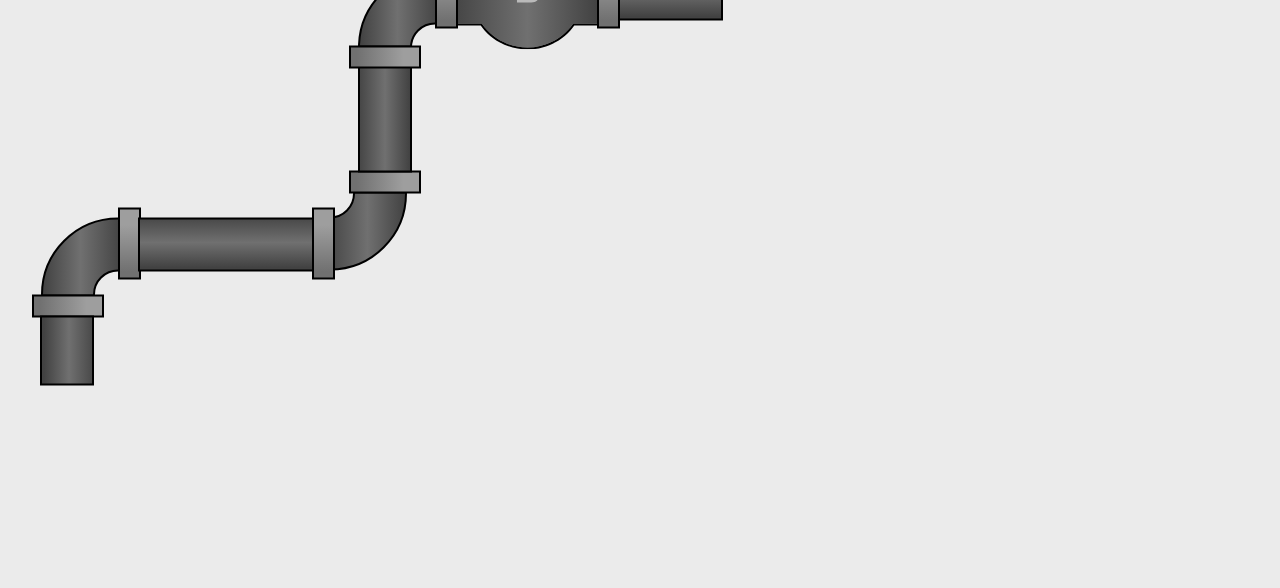
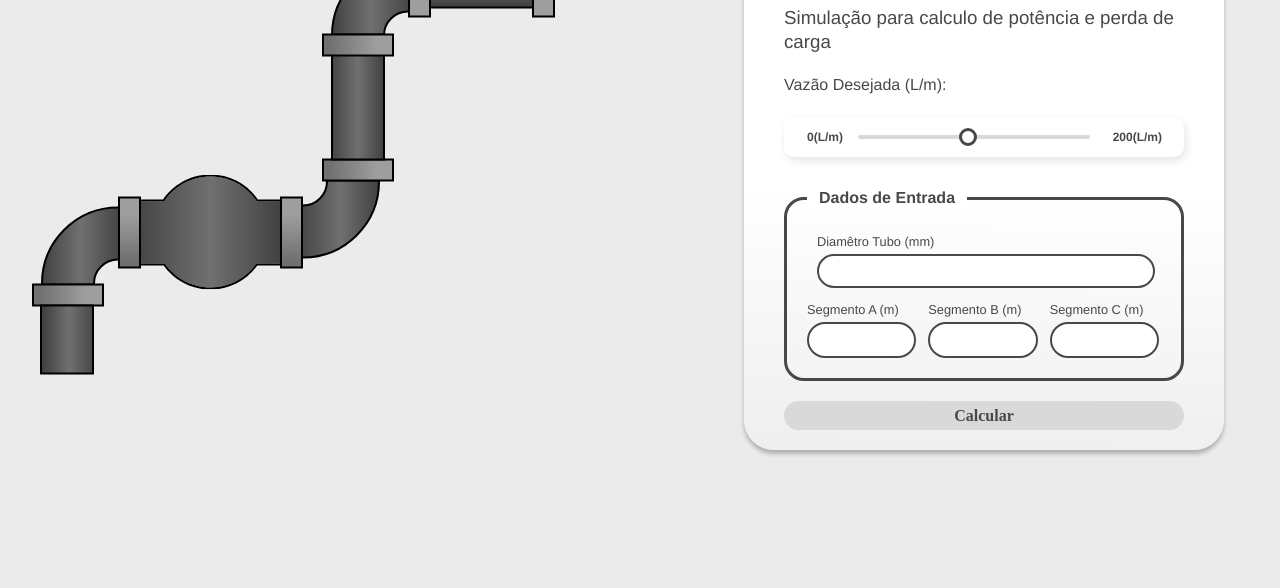
Before and after one commit to LuisMatheus-dev/SimuladorPrensa, a website built with Vite: page prensasim/bomba.html in a window 1280 px wide. Shown: the part 212-800 px from the top of the page. Built offline with nearby package versions, Linux system fonts and the light colour scheme.

Commit message:
:rocket: Projeto Visualmente Finalizado

```diff
--- a/prensasim/bomba.html
+++ b/prensasim/bomba.html
@@ -12,143 +12,180 @@
 <body>
 	<div id="app">
 		<a class="button voltar" href="index.html">Voltar ao Menu</a>
-		<svg class="bomba" width="691" height="451" viewBox="0 0 691 451" fill="none"
-			xmlns="http://www.w3.org/2000/svg">
+		<div class="container" id="bomba-controls">
+			<div class="header">
+				<h1>bombasim</h1>
+				<h3>Simulação para calculo de potência e perda de carga</h3>
+			</div>
+
+			<label for="fname">Vazão Desejada (L/m): </label>
+			<div class="range">
+				<div class="sliderValue">
+					<span>100</span>
+				</div>
+				<div class="field">
+					<div class="value left">
+						0(L/m)</div>
+					<input type="range" min="10" max="200" value="100" steps="1">
+					<div class="value right">
+						200(L/m)</div>
+				</div>
+			</div>
+			<div class="input-group">
+				<h3 class="title-form">Dados de Entrada</h3>
+
+				<div class="input-container">
+					<label class="small-input" for="diametro">Diamêtro Tubo (mm)</label>
+					<input class="small-input" id="diametro" type="number" name="name">
+				</div>
+
+				<div class="inline-inputs">
+
+					<div class="input-container">
+						<label class="small-input" for="segmento-a">Segmento A (m)</label>
+						<input class="small-input" id="segmento-a" type="number" name="name">
+					</div>
+
+					<div class="input-container">
+						<label class="small-input" for="segmento-b">Segmento B (m)</label>
+						<input class="small-input" id="segmento-b" type="number" name="name">
+					</div>
+
+					<div class="input-container">
+						<label class="small-input" for="segmento-c">Segmento C (m)</label>
+						<input class="small-input" id="segmento-c" type="number" name="name">
+					</div>
+
+				</div>
+			</div>
+
+			<button class="btn-calcular-bomba">Calcular</button>
+		</div>
+		<svg class="bomba" g width="523" height="429" viewBox="0 0 523 429" fill="none" xmlns="http://www.w3.org/2000/svg">
 			<path
-				d="M297 334C297 334.552 297.448 335 298 335C339.974 335 374 300.974 374 259C374 258.448 373.552 258 373 258H323C322.448 258 322 258.448 322 259C322 272.255 311.255 283 298 283C297.448 283 297 283.448 297 284V334Z"
+				d="M347 236C347 235.448 346.552 235 346 235H296C295.448 235 295 235.448 295 236C295 249.255 284.255 260 271 260C270.448 260 270 260.448 270 261V311C270 311.552 270.448 312 271 312C312.974 312 347 277.974 347 236Z"
 				fill="url(#paint0_linear_136_3)" stroke="black" stroke-width="2" stroke-linecap="square"
 				stroke-linejoin="round" />
 			<path
-				d="M86.9998 285C86.9998 284.448 86.5521 284 85.9998 284C44.0262 284 10 318.026 10 360C10 360.552 10.4477 361 11 361L60.9998 361C61.5521 361 61.9998 360.552 61.9998 360C61.9998 346.745 72.7449 336 85.9998 336C86.5521 336 86.9998 335.552 86.9998 335L86.9998 285Z"
+				d="M9.99997 338C9.99997 338.552 10.4477 339 11 339L60.9998 339C61.5521 339 61.9998 338.552 61.9998 338C61.9998 324.745 72.7449 314 85.9998 314C86.552 314 86.9998 313.552 86.9998 313L86.9997 263C86.9997 262.448 86.552 262 85.9997 262C44.0261 262 9.99997 296.026 9.99997 338Z"
 				fill="url(#paint1_linear_136_3)" stroke="black" stroke-width="2" stroke-linecap="square"
 				stroke-linejoin="round" />
 			<path
-				d="M404 38C404 37.4477 403.552 37 403 37C361.026 37 327 71.0264 327 113C327 113.552 327.448 114 328 114L378 114C378.552 114 379 113.552 379 113C379 99.7452 389.745 89 403 89C403.552 89 404 88.5523 404 88L404 38Z"
+				d="M300 90C300 90.5523 300.448 91 301 91L351 91C351.552 91 352 90.5523 352 90C352 76.7452 362.745 66 376 66C376.552 66 377 65.5523 377 65L377 15C377 14.4477 376.552 14 376 14C334.026 14 300 48.0264 300 90Z"
 				fill="url(#paint2_linear_136_3)" stroke="black" stroke-width="2" stroke-linecap="square"
 				stroke-linejoin="round" />
-			<rect x="1" y="361" width="70" height="21" fill="url(#paint3_linear_136_3)" stroke="black"
+			<rect x="1" y="339" width="70" height="21" fill="url(#paint3_linear_136_3)" stroke="black"
 				stroke-width="2" />
-			<rect x="87" y="344" width="70" height="21" transform="rotate(-90 87 344)" fill="url(#paint4_linear_136_3)"
+			<rect x="291" y="214" width="70" height="21" fill="url(#paint4_linear_136_3)" stroke="black"
+				stroke-width="2" />
+			<rect x="300" y="89" width="52" height="125" fill="url(#paint5_linear_136_3)" stroke="black"
+				stroke-width="2" />
+			<rect x="61" y="428" width="52" height="68" transform="rotate(-180 61 428)" fill="url(#paint6_linear_136_3)"
 				stroke="black" stroke-width="2" />
-			<rect x="281" y="344" width="70" height="21" transform="rotate(-90 281 344)"
-				fill="url(#paint5_linear_136_3)" stroke="black" stroke-width="2" />
-			<rect x="318" y="237" width="70" height="21" fill="url(#paint6_linear_136_3)" stroke="black"
+			<rect x="291" y="89" width="70" height="21" fill="url(#paint7_linear_136_3)" stroke="black"
 				stroke-width="2" />
-			<rect x="327" y="112" width="52" height="125" fill="url(#paint7_linear_136_3)" stroke="black"
-				stroke-width="2" />
-			<rect x="281" y="284" width="52" height="174" transform="rotate(90 281 284)"
-				fill="url(#paint8_linear_136_3)" stroke="black" stroke-width="2" />
-			<rect x="61" y="450" width="52" height="68" transform="rotate(-180 61 450)" fill="url(#paint9_linear_136_3)"
+			<rect x="398" y="1" width="70" height="21" transform="rotate(90 398 1)" fill="url(#paint8_linear_136_3)"
 				stroke="black" stroke-width="2" />
-			<rect x="318" y="112" width="70" height="21" fill="url(#paint10_linear_136_3)" stroke="black"
-				stroke-width="2" />
-			<rect x="404" y="93" width="70" height="21" transform="rotate(-90 404 93)" fill="url(#paint11_linear_136_3)"
+			<rect x="522" y="1" width="70" height="21" transform="rotate(90 522 1)" fill="url(#paint9_linear_136_3)"
 				stroke="black" stroke-width="2" />
-			<rect x="566" y="93" width="70" height="21" transform="rotate(-90 566 93)" fill="url(#paint12_linear_136_3)"
+			<rect x="87" y="322" width="70" height="21" transform="rotate(-90 87 322)" fill="url(#paint10_linear_136_3)"
 				stroke="black" stroke-width="2" />
-			<mask id="path-14-outside-1_136_3" maskUnits="userSpaceOnUse" x="424" y="0" width="143" height="115"
+			<rect x="249" y="322" width="70" height="21" transform="rotate(-90 249 322)"
+				fill="url(#paint11_linear_136_3)" stroke="black" stroke-width="2" />
+			<mask id="path-13-outside-1_136_3" maskUnits="userSpaceOnUse" x="107" y="229" width="143" height="115"
 				fill="black">
-				<rect fill="white" x="424" width="143" height="115" />
+				<rect fill="white" x="107" y="229" width="143" height="115" />
 				<path fill-rule="evenodd" clip-rule="evenodd"
-					d="M541.876 27H565V89H541.201C531.188 103.499 514.454 113 495.5 113C476.546 113 459.812 103.499 449.799 89H426V27H449.124C459.05 11.9393 476.114 2 495.5 2C514.886 2 531.95 11.9393 541.876 27Z" />
+					d="M224.876 256H248V318H224.201C214.188 332.499 197.454 342 178.5 342C159.546 342 142.812 332.499 132.799 318H109V256H132.124C142.05 240.939 159.114 231 178.5 231C197.886 231 214.95 240.939 224.876 256Z" />
 			</mask>
 			<path fill-rule="evenodd" clip-rule="evenodd"
-				d="M541.876 27H565V89H541.201C531.188 103.499 514.454 113 495.5 113C476.546 113 459.812 103.499 449.799 89H426V27H449.124C459.05 11.9393 476.114 2 495.5 2C514.886 2 531.95 11.9393 541.876 27Z"
-				fill="url(#paint13_linear_136_3)" />
+				d="M224.876 256H248V318H224.201C214.188 332.499 197.454 342 178.5 342C159.546 342 142.812 332.499 132.799 318H109V256H132.124C142.05 240.939 159.114 231 178.5 231C197.886 231 214.95 240.939 224.876 256Z"
+				fill="url(#paint12_linear_136_3)" />
 			<path
-				d="M541.876 27L540.206 28.1005L540.798 29H541.876V27ZM565 27H567V25H565V27ZM565 89V91H567V89H565ZM541.201 89V87H540.151L539.555 87.8635L541.201 89ZM449.799 89L451.445 87.8635L450.849 87H449.799V89ZM426 89H424V91H426V89ZM426 27V25H424V27H426ZM449.124 27V29H450.202L450.794 28.1005L449.124 27ZM541.876 29H565V25H541.876V29ZM563 27V89H567V27H563ZM565 87H541.201V91H565V87ZM539.555 87.8635C529.9 101.845 513.769 111 495.5 111V115C515.138 115 532.476 105.153 542.847 90.1365L539.555 87.8635ZM495.5 111C477.231 111 461.1 101.845 451.445 87.8635L448.153 90.1365C458.524 105.153 475.862 115 495.5 115V111ZM449.799 87H426V91H449.799V87ZM428 89V27H424V89H428ZM426 29H449.124V25H426V29ZM450.794 28.1005C460.365 13.5775 476.815 4 495.5 4V0C475.413 0 457.734 10.3012 447.455 25.8995L450.794 28.1005ZM495.5 4C514.185 4 530.635 13.5775 540.206 28.1005L543.545 25.8995C533.266 10.3012 515.587 0 495.5 0V4Z"
-				fill="black" mask="url(#path-14-outside-1_136_3)" />
-			<path
-				d="M499.328 68C504.448 68 506.528 65.664 506.528 62.048C506.528 59.072 504.48 57.088 500.192 56.928V56.608C504.096 56.448 505.536 54.496 505.536 51.744C505.536 48.384 503.232 46.56 498.592 46.56H484.96V68H499.328ZM490.944 51.968H497.792C499.04 51.968 499.52 52.352 499.52 53.344C499.52 54.336 499.168 54.688 497.952 54.688H490.944V51.968ZM490.944 59.616H498.56C500.032 59.616 500.448 59.904 500.448 61.088C500.448 62.304 500 62.592 498.56 62.592H490.944V59.616Z"
-				fill="#BABABA" />
-			<rect x="690" y="33" width="52" height="103" transform="rotate(90 690 33)" fill="url(#paint14_linear_136_3)"
+				d="M224.876 256L223.206 257.101L223.798 258H224.876V256ZM248 256H250V254H248V256ZM248 318V320H250V318H248ZM224.201 318V316H223.151L222.555 316.864L224.201 318ZM132.799 318L134.445 316.864L133.849 316H132.799V318ZM109 318H107V320H109V318ZM109 256V254H107V256H109ZM132.124 256V258H133.202L133.794 257.101L132.124 256ZM224.876 258H248V254H224.876V258ZM246 256V318H250V256H246ZM248 316H224.201V320H248V316ZM222.555 316.864C212.9 330.845 196.769 340 178.5 340V344C198.138 344 215.476 334.153 225.847 319.136L222.555 316.864ZM178.5 340C160.231 340 144.1 330.845 134.445 316.864L131.153 319.136C141.524 334.153 158.862 344 178.5 344V340ZM132.799 316H109V320H132.799V316ZM111 318V256H107V318H111ZM109 258H132.124V254H109V258ZM133.794 257.101C143.365 242.577 159.815 233 178.5 233V229C158.413 229 140.734 239.301 130.455 254.899L133.794 257.101ZM178.5 233C197.185 233 213.635 242.577 223.206 257.101L226.545 254.899C216.266 239.301 198.587 229 178.5 229V233Z"
+				fill="black" mask="url(#path-13-outside-1_136_3)" />
+			<rect x="501" y="10" width="52" height="103" transform="rotate(90 501 10)" fill="url(#paint13_linear_136_3)"
 				stroke="black" stroke-width="2" />
 			<defs>
-				<linearGradient id="paint0_linear_136_3" x1="298" y1="296.5" x2="373" y2="296.5"
+				<linearGradient id="paint0_linear_136_3" x1="271" y1="273.5" x2="346" y2="273.5"
 					gradientUnits="userSpaceOnUse">
 					<stop stop-color="#474747" />
 					<stop offset="0.5" stop-color="#707070" />
 					<stop offset="1" stop-color="#424242" />
 				</linearGradient>
-				<linearGradient id="paint1_linear_136_3" x1="85.9998" y1="322.5" x2="11" y2="322.5"
+				<linearGradient id="paint1_linear_136_3" x1="85.9998" y1="300.5" x2="11" y2="300.5"
 					gradientUnits="userSpaceOnUse">
 					<stop stop-color="#474747" />
 					<stop offset="0.5" stop-color="#707070" />
 					<stop offset="1" stop-color="#424242" />
 				</linearGradient>
-				<linearGradient id="paint2_linear_136_3" x1="403" y1="75.5" x2="328" y2="75.5"
+				<linearGradient id="paint2_linear_136_3" x1="376" y1="52.5" x2="301" y2="52.5"
 					gradientUnits="userSpaceOnUse">
 					<stop stop-color="#474747" />
 					<stop offset="0.5" stop-color="#707070" />
 					<stop offset="1" stop-color="#424242" />
 				</linearGradient>
-				<linearGradient id="paint3_linear_136_3" x1="68.646" y1="372.385" x2="3.13044" y2="372.385"
+				<linearGradient id="paint3_linear_136_3" x1="68.646" y1="350.385" x2="3.13044" y2="350.385"
 					gradientUnits="userSpaceOnUse">
 					<stop offset="0.216294" stop-color="#9E9E9E" />
 					<stop offset="0.932292" stop-color="#707070" />
 				</linearGradient>
-				<linearGradient id="paint4_linear_136_3" x1="154.646" y1="357.385" x2="89.1304" y2="357.385"
+				<linearGradient id="paint4_linear_136_3" x1="358.646" y1="225.385" x2="293.13" y2="225.385"
 					gradientUnits="userSpaceOnUse">
 					<stop offset="0.216294" stop-color="#9E9E9E" />
 					<stop offset="0.932292" stop-color="#707070" />
 				</linearGradient>
-				<linearGradient id="paint5_linear_136_3" x1="348.646" y1="357.385" x2="283.13" y2="357.385"
-					gradientUnits="userSpaceOnUse">
-					<stop offset="0.216294" stop-color="#9E9E9E" />
-					<stop offset="0.932292" stop-color="#707070" />
-				</linearGradient>
-				<linearGradient id="paint6_linear_136_3" x1="385.646" y1="248.385" x2="320.13" y2="248.385"
-					gradientUnits="userSpaceOnUse">
-					<stop offset="0.216294" stop-color="#9E9E9E" />
-					<stop offset="0.932292" stop-color="#707070" />
-				</linearGradient>
-				<linearGradient id="paint7_linear_136_3" x1="328" y1="174.5" x2="378" y2="174.5"
+				<linearGradient id="paint5_linear_136_3" x1="301" y1="151.5" x2="351" y2="151.5"
 					gradientUnits="userSpaceOnUse">
 					<stop stop-color="#474747" />
 					<stop offset="0.5" stop-color="#707070" />
 					<stop offset="1" stop-color="#424242" />
 				</linearGradient>
-				<linearGradient id="paint8_linear_136_3" x1="280" y1="371" x2="330" y2="371"
+				<linearGradient id="paint6_linear_136_3" x1="60" y1="460" x2="110" y2="460"
 					gradientUnits="userSpaceOnUse">
 					<stop stop-color="#474747" />
 					<stop offset="0.5" stop-color="#707070" />
 					<stop offset="1" stop-color="#424242" />
 				</linearGradient>
-				<linearGradient id="paint9_linear_136_3" x1="60" y1="482" x2="110" y2="482"
+				<linearGradient id="paint7_linear_136_3" x1="358.646" y1="100.385" x2="293.13" y2="100.385"
+					gradientUnits="userSpaceOnUse">
+					<stop offset="0.216294" stop-color="#9E9E9E" />
+					<stop offset="0.932292" stop-color="#707070" />
+				</linearGradient>
+				<linearGradient id="paint8_linear_136_3" x1="467.646" y1="12.3845" x2="402.13" y2="12.3846"
+					gradientUnits="userSpaceOnUse">
+					<stop offset="0.216294" stop-color="#9E9E9E" />
+					<stop offset="0.932292" stop-color="#707070" />
+				</linearGradient>
+				<linearGradient id="paint9_linear_136_3" x1="591.646" y1="12.3845" x2="526.13" y2="12.3846"
+					gradientUnits="userSpaceOnUse">
+					<stop offset="0.216294" stop-color="#9E9E9E" />
+					<stop offset="0.932292" stop-color="#707070" />
+				</linearGradient>
+				<linearGradient id="paint10_linear_136_3" x1="154.646" y1="335.385" x2="89.1304" y2="335.385"
+					gradientUnits="userSpaceOnUse">
+					<stop offset="0.216294" stop-color="#9E9E9E" />
+					<stop offset="0.932292" stop-color="#707070" />
+				</linearGradient>
+				<linearGradient id="paint11_linear_136_3" x1="316.646" y1="335.385" x2="251.13" y2="335.385"
+					gradientUnits="userSpaceOnUse">
+					<stop offset="0.216294" stop-color="#9E9E9E" />
+					<stop offset="0.932292" stop-color="#707070" />
+				</linearGradient>
+				<linearGradient id="paint12_linear_136_3" x1="109" y1="286.5" x2="248" y2="286.5"
 					gradientUnits="userSpaceOnUse">
 					<stop stop-color="#474747" />
 					<stop offset="0.5" stop-color="#707070" />
 					<stop offset="1" stop-color="#424242" />
 				</linearGradient>
-				<linearGradient id="paint10_linear_136_3" x1="385.646" y1="123.385" x2="320.13" y2="123.385"
-					gradientUnits="userSpaceOnUse">
-					<stop offset="0.216294" stop-color="#9E9E9E" />
-					<stop offset="0.932292" stop-color="#707070" />
-				</linearGradient>
-				<linearGradient id="paint11_linear_136_3" x1="471.646" y1="106.385" x2="406.13" y2="106.385"
-					gradientUnits="userSpaceOnUse">
-					<stop offset="0.216294" stop-color="#9E9E9E" />
-					<stop offset="0.932292" stop-color="#707070" />
-				</linearGradient>
-				<linearGradient id="paint12_linear_136_3" x1="633.646" y1="106.385" x2="568.13" y2="106.385"
-					gradientUnits="userSpaceOnUse">
-					<stop offset="0.216294" stop-color="#9E9E9E" />
-					<stop offset="0.932292" stop-color="#707070" />
-				</linearGradient>
-				<linearGradient id="paint13_linear_136_3" x1="426" y1="57.5" x2="565" y2="57.5"
-					gradientUnits="userSpaceOnUse">
-					<stop stop-color="#474747" />
-					<stop offset="0.5" stop-color="#707070" />
-					<stop offset="1" stop-color="#424242" />
-				</linearGradient>
-				<linearGradient id="paint14_linear_136_3" x1="689" y1="84.5" x2="739" y2="84.5"
+				<linearGradient id="paint13_linear_136_3" x1="500" y1="61.5" x2="550" y2="61.5"
 					gradientUnits="userSpaceOnUse">
 					<stop stop-color="#474747" />
 					<stop offset="0.5" stop-color="#707070" />
 					<stop offset="1" stop-color="#424242" />
 				</linearGradient>
 			</defs>
-		</svg>
+			</svg>
 
 
 	</div>
--- a/prensasim/style.css
+++ b/prensasim/style.css
@@ -236,6 +236,16 @@ input {
   border-radius: 100px;
   height: 30px;
   width: 100%;
+  color: var(--gray-400);
+
+}
+
+.input-group {
+	margin-top: 40px;
+	border: 3px solid var(--gray-400);
+	padding: 30px 20px 20px 20px;
+	border-radius: 20px;
+	position: relative;
 
 }
 
@@ -248,3 +258,56 @@ input {
 .hidden {
   display: none;
 }
+
+
+
+.small-input {
+	width: 100%;
+}
+
+.small-input {
+	font-size: 0.8rem;
+}
+
+
+.input-container {
+	padding-inline: 10px;
+}
+
+.input-container:first-child {
+	padding-left: 0;
+}
+
+#diametro {
+	padding: 0;
+}
+
+
+label {
+	display: block;
+}
+
+.inline-inputs {
+	margin-top: 10px;
+	display: flex;
+}
+
+#diametro input {
+	width: 100%;
+}
+
+.title-form {
+	position: absolute;
+	font-weight: 600;
+	font-size: 1rem;
+	background-color: var(--white);
+	padding-inline: 12px;
+	top: -30px;
+
+}
+
+#bomba-controls {
+	margin: 0vw 0vw 0vw 30vw;
+	max-width: 400px;
+
+}
```
Also changed, not shown: prensasim/main.js (+20 -3 lines).
